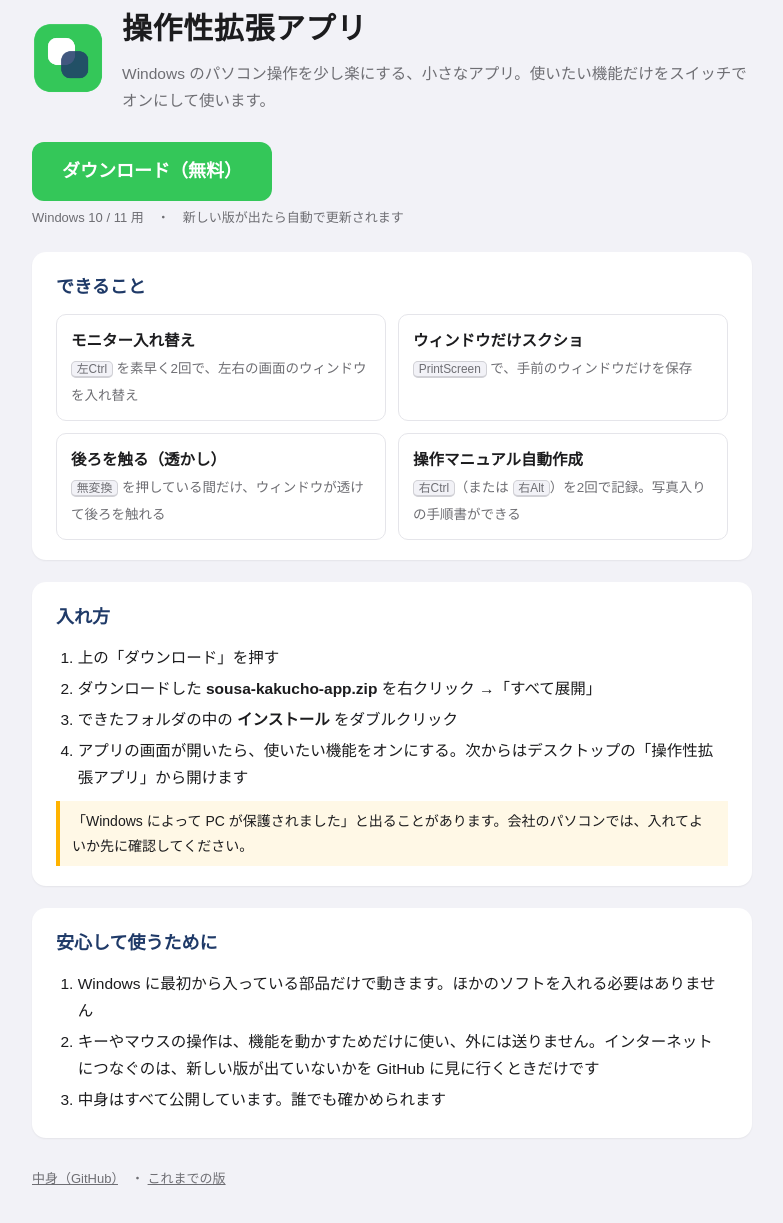
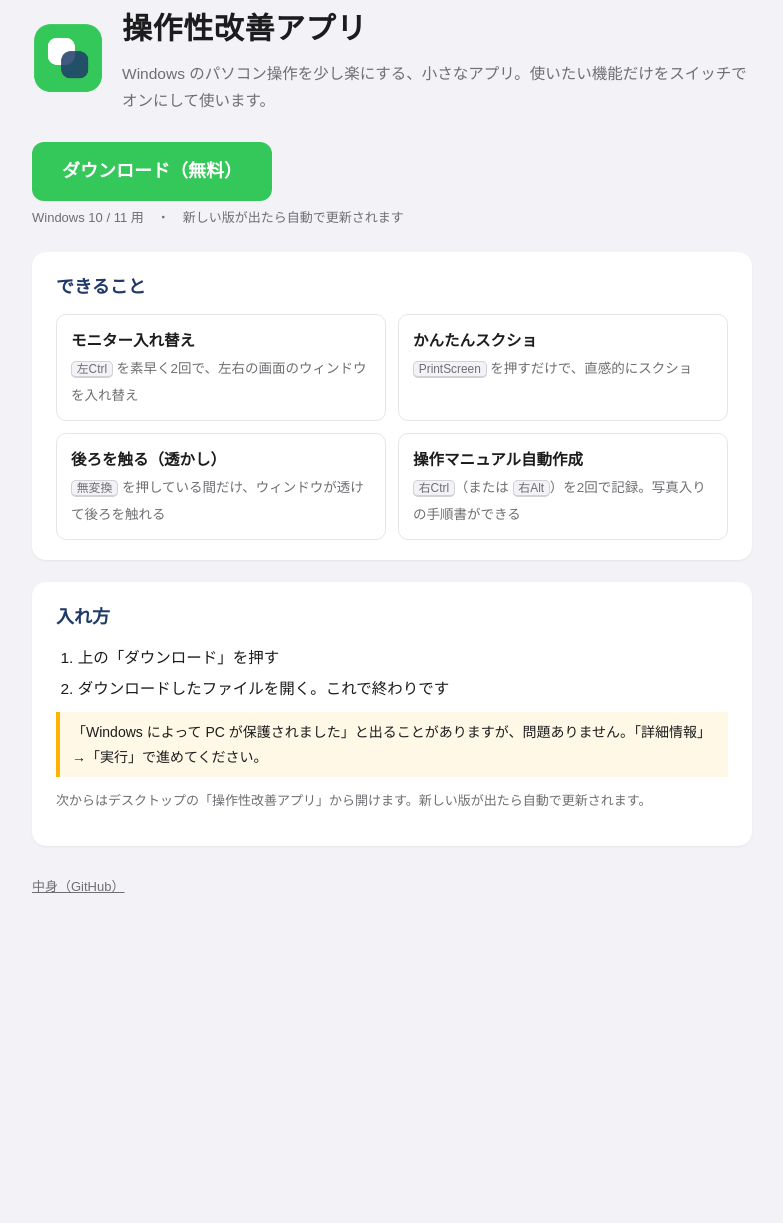
Before and after one commit to kusaka-daichi/sousa-kakucho-app, a plain HTML site: page docs/index.html in a window 1280 px wide. Shown: the part 37-1260 px from the top of the page, without its empty margins (248-1031 px from the left). After the commit the page ends 996 px from the top, so only its background shows below. Drawn offline with Linux system fonts and the light colour scheme.

Commit message:
名前を操作性改善アプリに。ダウンロードしたファイルを開くだけで入る形に。ページの説明を整理（1.0.1）
Co-Authored-By: Claude Opus 5.5 <noreply@anthropic.com>
Claude-Session: https://claude.ai/code/session_017KsZWh82BVzUVYwbqW75tm

```diff
--- a/docs/index.html
+++ b/docs/index.html
@@ -3,7 +3,7 @@
 <head>
 <meta charset="utf-8">
 <meta name="viewport" content="width=device-width, initial-scale=1">
-<title>操作性拡張アプリ</title>
+<title>操作性改善アプリ</title>
 <link rel="icon" href="icon.png">
 <style>
 :root { --ink: #1c1c1e; --muted: #6e6e73; --line: #e5e5ea; --bg: #f2f2f7; --green: #34c759; --navy: #1f3a68; }
@@ -37,19 +37,19 @@ footer a { color: var(--muted); }
   <div class="hero">
     <img src="icon.png" alt="">
     <div>
-      <h1>操作性拡張アプリ</h1>
+      <h1>操作性改善アプリ</h1>
       <p class="lead">Windows のパソコン操作を少し楽にする、小さなアプリ。使いたい機能だけをスイッチでオンにして使います。</p>
     </div>
   </div>
 
-  <a class="dl" href="sousa-kakucho-app.zip" download>ダウンロード（無料）</a>
+  <a class="dl" href="install.bat" download="操作性改善アプリ_インストール.bat">ダウンロード（無料）</a>
   <div class="small">Windows 10 / 11 用　・　新しい版が出たら自動で更新されます</div>
 
   <div class="card">
     <h2>できること</h2>
     <div class="feat">
       <div><b>モニター入れ替え</b><span><kbd>左Ctrl</kbd> を素早く2回で、左右の画面のウィンドウを入れ替え</span></div>
-      <div><b>ウィンドウだけスクショ</b><span><kbd>PrintScreen</kbd> で、手前のウィンドウだけを保存</span></div>
+      <div><b>かんたんスクショ</b><span><kbd>PrintScreen</kbd> を押すだけで、直感的にスクショ</span></div>
       <div><b>後ろを触る（透かし）</b><span><kbd>無変換</kbd> を押している間だけ、ウィンドウが透けて後ろを触れる</span></div>
       <div><b>操作マニュアル自動作成</b><span><kbd>右Ctrl</kbd>（または <kbd>右Alt</kbd>）を2回で記録。写真入りの手順書ができる</span></div>
     </div>
@@ -59,25 +59,14 @@ footer a { color: var(--muted); }
     <h2>入れ方</h2>
     <ol>
       <li>上の「ダウンロード」を押す</li>
-      <li>ダウンロードした <b>sousa-kakucho-app.zip</b> を右クリック →「すべて展開」</li>
-      <li>できたフォルダの中の <b>インストール</b> をダブルクリック</li>
-      <li>アプリの画面が開いたら、使いたい機能をオンにする。次からはデスクトップの「操作性拡張アプリ」から開けます</li>
+      <li>ダウンロードしたファイルを開く。これで終わりです</li>
     </ol>
-    <div class="note">「Windows によって PC が保護されました」と出ることがあります。会社のパソコンでは、入れてよいか先に確認してください。</div>
-  </div>
-
-  <div class="card">
-    <h2>安心して使うために</h2>
-    <ol>
-      <li>Windows に最初から入っている部品だけで動きます。ほかのソフトを入れる必要はありません</li>
-      <li>キーやマウスの操作は、機能を動かすためだけに使い、外には送りません。インターネットにつなぐのは、新しい版が出ていないかを GitHub に見に行くときだけです</li>
-      <li>中身はすべて公開しています。誰でも確かめられます</li>
-    </ol>
+    <div class="note">「Windows によって PC が保護されました」と出ることがありますが、問題ありません。「詳細情報」→「実行」で進めてください。</div>
+    <p class="small">次からはデスクトップの「操作性改善アプリ」から開けます。新しい版が出たら自動で更新されます。</p>
   </div>
 
   <footer>
-    <a href="https://github.com/kusaka-daichi/sousa-kakucho-app">中身（GitHub）</a>　・
-    <a href="https://github.com/kusaka-daichi/sousa-kakucho-app/releases">これまでの版</a>
+    <a href="https://github.com/kusaka-daichi/sousa-kakucho-app">中身（GitHub）</a>
   </footer>
 </main>
 </body>
```
Also changed, not shown: app/app.html (+6 -6 lines), app/version.txt, 7 other files.
